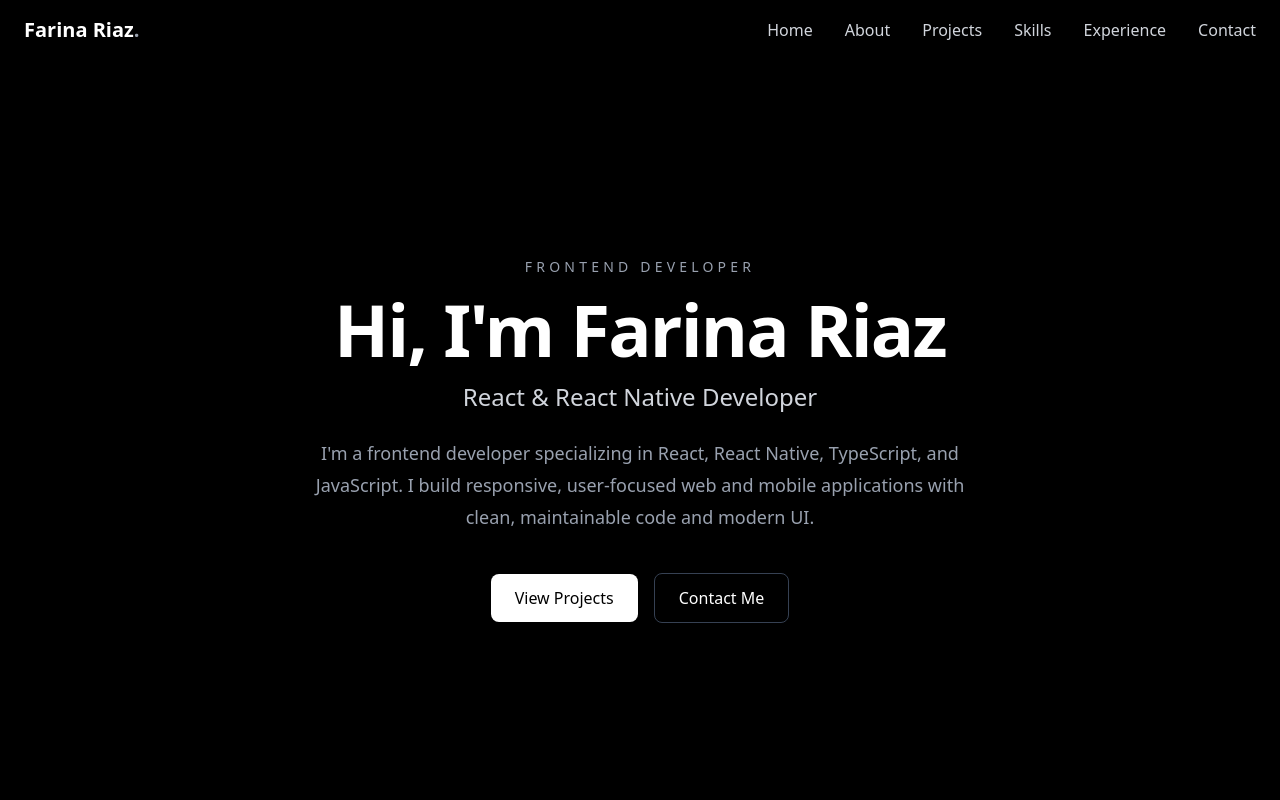
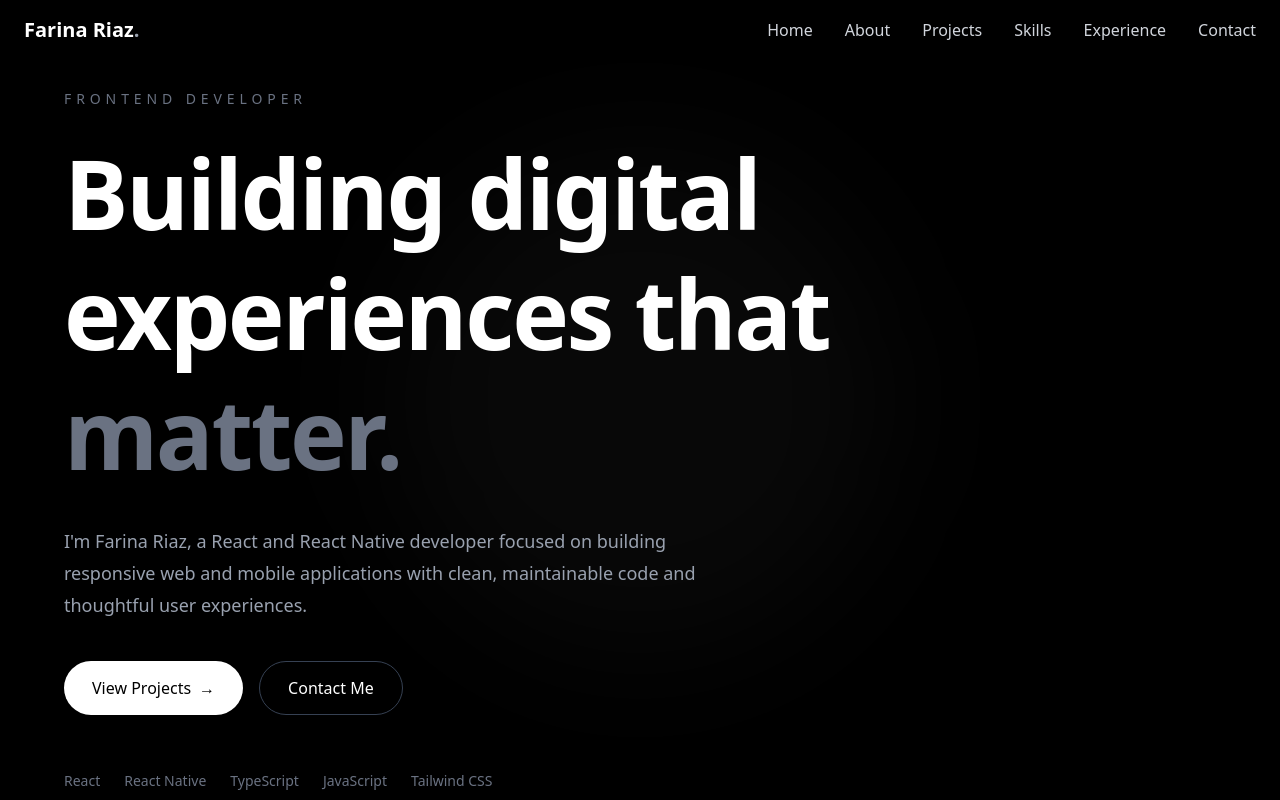
Before and after one commit to farina-riaz-fari/Portfolio, a Next.js app: page / in a window 1280 px wide. Shown: the top 800 px of the page. Built offline with nearby package versions, Linux system fonts and the light colour scheme.

Commit message:
Redesign hero section

```diff
--- a/components/Hero/index.tsx
+++ b/components/Hero/index.tsx
@@ -2,41 +2,54 @@ const Hero = () => {
   return (
     <section
       id="home"
-      className="min-h-screen flex items-center justify-center px-6 pt-20"
+      className="relative flex min-h-screen items-center overflow-hidden bg-black px-6 pt-20 text-white md:px-10"
     >
-      <div className="max-w-4xl text-center">
-        <p className="mb-4 text-sm uppercase tracking-[0.3em] text-gray-400">
+      {/* Subtle background glow */}
+      <div className="absolute left-1/2 top-1/2 h-[500px] w-[500px] -translate-x-1/2 -translate-y-1/2 rounded-full bg-white/[0.03] blur-3xl" />
+
+      <div className="relative mx-auto w-full max-w-6xl">
+        <div className="max-w-4xl">
+          <p className="mb-6 text-sm font-medium uppercase tracking-[0.35em] text-gray-500">
             Frontend Developer
           </p>
 
-        <h1 className="text-5xl font-bold tracking-tight text-white md:text-7xl">
-          Hi, I&apos;m Farina Riaz
+          <h1 className="text-5xl font-bold leading-tight tracking-tight md:text-7xl lg:text-8xl">
+            Building digital
+            <br />
+            experiences that
+            <span className="text-gray-500"> matter.</span>
           </h1>
 
-        <h2 className="mt-4 text-xl font-medium text-gray-300 md:text-2xl">
-          React & React Native Developer
-        </h2>
-
-        <p className="mx-auto mt-6 max-w-2xl text-base leading-8 text-gray-400 md:text-lg">
-          I&apos;m a frontend developer specializing in React, React Native,
-          TypeScript, and JavaScript. I build responsive, user-focused web and
-          mobile applications with clean, maintainable code and modern UI.
+          <p className="mt-8 max-w-2xl text-base leading-8 text-gray-400 md:text-lg">
+            I&apos;m Farina Riaz, a React and React Native developer focused on
+            building responsive web and mobile applications with clean,
+            maintainable code and thoughtful user experiences.
           </p>
 
-        <div className="mt-10 flex flex-col items-center justify-center gap-4 sm:flex-row">
+          <div className="mt-10 flex flex-col gap-4 sm:flex-row">
             <a
               href="#projects"
-            className="rounded-lg bg-white px-6 py-3 font-medium text-black transition hover:bg-gray-200"
+              className="inline-flex items-center justify-center rounded-full bg-white px-7 py-3.5 font-medium text-black transition duration-300 hover:bg-gray-200"
             >
               View Projects
+              <span className="ml-2">→</span>
             </a>
 
             <a
               href="#contact"
-            className="rounded-lg border border-gray-700 px-6 py-3 font-medium text-white transition hover:border-gray-500"
+              className="inline-flex items-center justify-center rounded-full border border-gray-700 px-7 py-3.5 font-medium text-white transition duration-300 hover:border-gray-500 hover:bg-white/[0.03]"
             >
               Contact Me
             </a>
+          </div>
+
+          <div className="mt-14 flex flex-wrap items-center gap-x-6 gap-y-3 text-sm text-gray-500">
+            <span>React</span>
+            <span>React Native</span>
+            <span>TypeScript</span>
+            <span>JavaScript</span>
+            <span>Tailwind CSS</span>
+          </div>
         </div>
       </div>
     </section>
```
Lines whose indentation alone changed are shown as unchanged.
